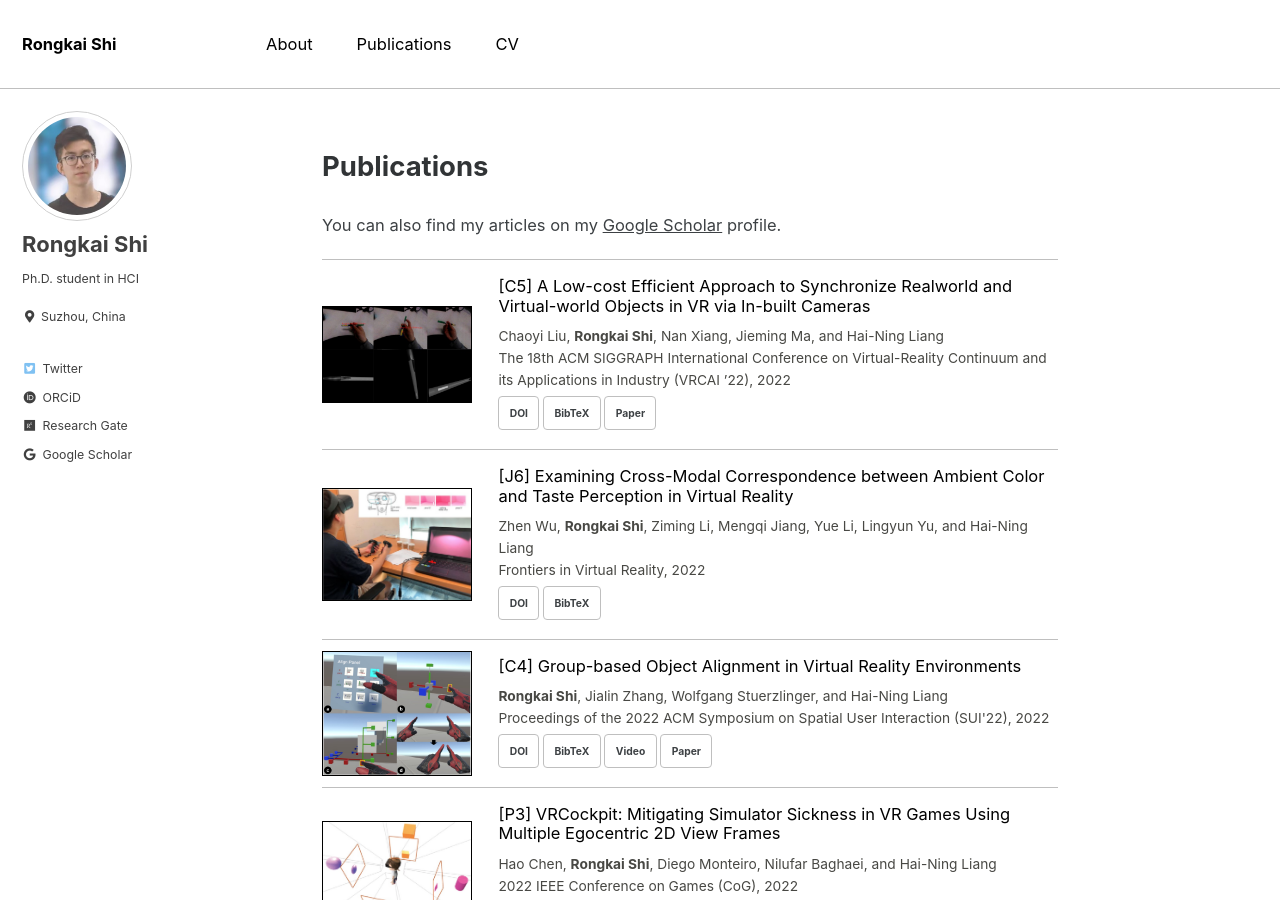
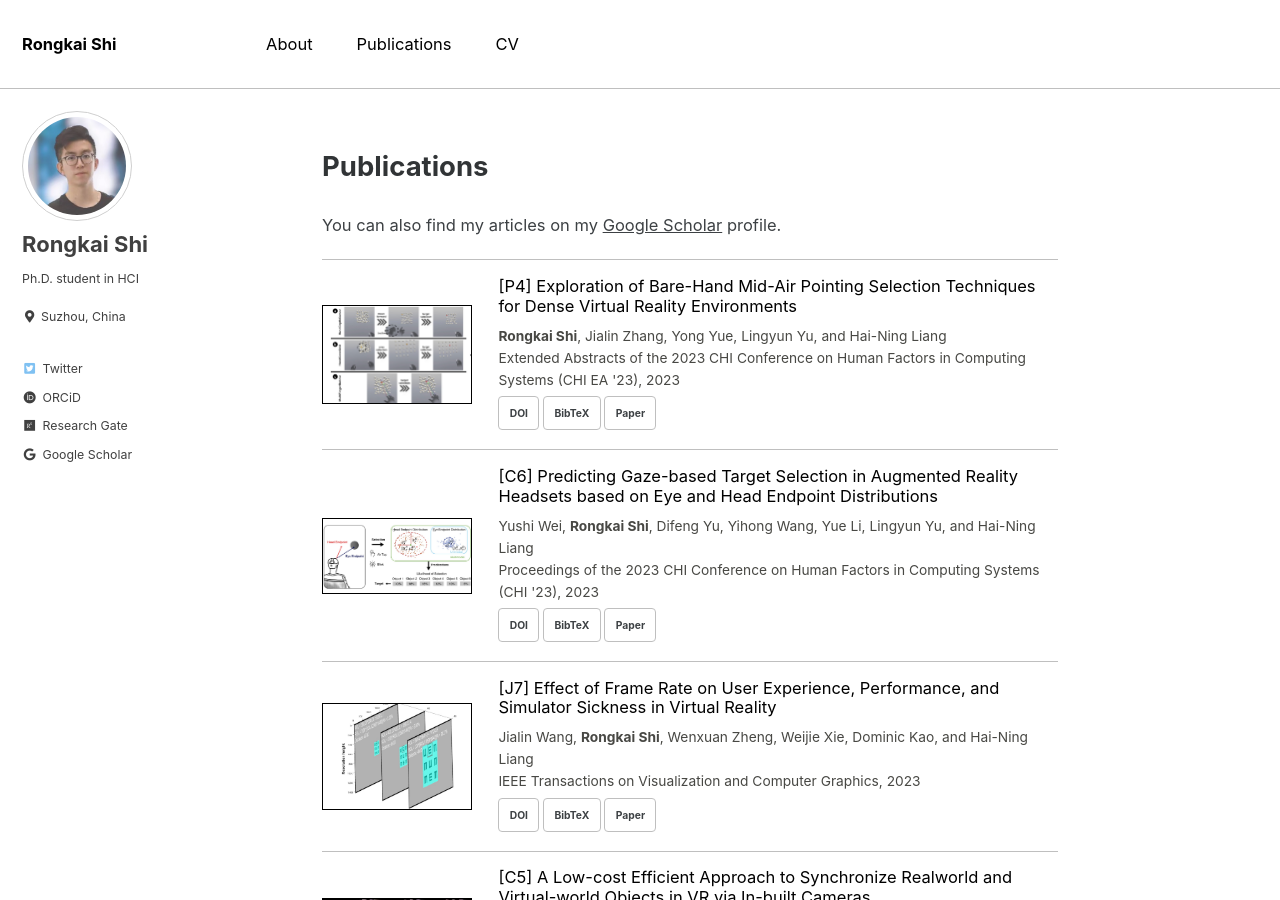
Before and after one commit to rongkaishi/rongkaishi.github.io, a Jekyll site: the page built from publications.html, in a window 1280 px wide and 900 px high. Built offline with Jekyll 4.4.1, drawn with Linux system fonts in a browser that asks for light colours; cached includes are drawn as plain includes.

Commit message:
UpdateMar23

```diff
--- a/_layouts/home.html
+++ b/_layouts/home.html
@@ -21,7 +21,7 @@ My research interests fall broadly into Human-Computer Interaction (HCI), with a
 
 <h3 class="archive__subtitle">Latest News</h3>
 <ul class="archive__selfdefine-content">
-  <li><b>Jan 2023</b>: Two papers were conditionally accepted at ACM CHI'23. Looking forward to good news. </li>
+  <li><b>Jan 2023</b>: Two papers were conditionally accepted at ACM CHI'23. </li>
   <li><b>Jan 2023</b>: One co-authored paper was accepted at IEEE VR'23 Journal Track. See you in Shanghai! <i class="far fa-laugh-squint"></i></li>
   <li><b>Dec 2022</b>: I won the <i class="fas fa-award"></i> best oral presentation award at XJTLU PGRS'22.</li>
   <li><b>Dec 2022</b>: I served as a virtual setup assistant for IEEE AIVR'22.</li>
--- /dev/null
+++ b/_publications/jialin-framerate23.md
@@ -0,0 +1,25 @@
+---
+layout: post
+title: "Effect of Frame Rate on User Experience, Performance, and Simulator Sickness in Virtual Reality"
+authors: Jialin Wang, <b>Rongkai Shi</b>, Wenxuan Zheng, Weijie Xie, Dominic Kao, and Hai-Ning Liang
+publication: IEEE Transactions on Visualization and Computer Graphics
+year: 2023
+doi: https://doi.org/10.1109/TVCG.2023.3247057
+pubtype: journal
+slug: jialin-framerate23
+indexnum: 15
+index: "[J7]"
+video: ""
+paperrep: true
+---
+
+
+@ARTICLE{10049694,<br/>
+  author={Wang, Jialin and Shi, Rongkai and Zheng, Wenxuan and Xie, Weijie and Kao, Dominic and Liang, Hai-Ning},<br/>
+  journal={IEEE Transactions on Visualization and Computer Graphics}, <br/>
+  title={Effect of Frame Rate on User Experience, Performance, and Simulator Sickness in Virtual Reality}, <br/>
+  year={2023},<br/>
+  volume={},<br/>
+  number={},<br/>
+  pages={1-11},<br/>
+  doi={10.1109/TVCG.2023.3247057}}
--- /dev/null
+++ b/_publications/rk-freehanddense23.md
@@ -0,0 +1,29 @@
+---
+layout: post
+title: "Exploration of Bare-Hand Mid-Air Pointing Selection Techniques for Dense Virtual Reality Environments"
+authors: <b>Rongkai Shi</b>, Jialin Zhang, Yong Yue, Lingyun Yu, and Hai-Ning Liang
+publication: Extended Abstracts of the 2023 CHI Conference on Human Factors in Computing Systems (CHI EA '23)
+year: 2023
+doi: https://doi.org/10.1145/3544549.3585615
+pubtype: poster
+slug: rk-freehanddense23
+indexnum: 17
+index: "[P4]"
+video: ""
+paperrep: true
+---
+
+@inproceedings{10.1145/3544549.3585615,<br/>
+author = {Shi, Rongkai and Zhang, Jialin and Yue, Yong and Yu, Lingyun and Liang, Hai-Ning},<br/>
+title = {Exploration of Bare-Hand Mid-Air Pointing Selection Techniques for Dense Virtual Reality Environments},<br/>
+year = {2023},<br/>
+isbn = {9781450394222},<br/>
+publisher = {Association for Computing Machinery},<br/>
+address = {New York, NY, USA},<br/>
+url = {https://doi.org/10.1145/3544549.3585615},<br/>
+doi = {10.1145/3544549.3585615},<br/>
+booktitle = {Extended Abstracts of the 2023 CHI Conference on Human Factors in Computing Systems},<br/>
+numpages = {7},<br/>
+location = {Hamburg, German},<br/>
+series = {CHI EA '23}<br/>
+}
--- /dev/null
+++ b/_publications/yushi-armodeling23.md
@@ -0,0 +1,30 @@
+---
+layout: post
+title: "Predicting Gaze-based Target Selection in Augmented Reality Headsets based on Eye and Head Endpoint Distributions"
+authors: Yushi Wei, <b>Rongkai Shi</b>, Difeng Yu, Yihong Wang, Yue Li, Lingyun Yu, and Hai-Ning Liang
+publication: Proceedings of the 2023 CHI Conference on Human Factors in Computing Systems (CHI '23)
+year: 2023
+doi: https://doi.org/10.1145/3544548.3581042
+pubtype: conference
+slug: yushi-armodeling23
+indexnum: 16
+index: "[C6]"
+video: ""
+paperrep: true
+---
+
+
+@inproceedings{10.1145/3544548.3581042,<br/>
+author = {Wei, Yushi and Shi, Rongkai and Yu, Difeng and Wang, Yihong and Li, Yue and Yu, Lingyun and Liang, Hai-Ning},<br/>
+title = {Predicting Gaze-based Target Selection in Augmented Reality Headsets based on Eye and Head Endpoint Distributions},<br/>
+year = {2023},<br/>
+isbn = {9781450394215},<br/>
+publisher = {Association for Computing Machinery},<br/>
+address = {New York, NY, USA},<br/>
+url = {https://doi.org/10.1145/3544548.3581042},<br/>
+doi = {10.1145/3544548.3581042},<br/>
+booktitle = {Proceedings of the 2023 CHI Conference on Human Factors in Computing Systems},<br/>
+numpages = {14},<br/>
+location = {Hamburg, German},<br/>
+series = {CHI '23}<br/>
+}
```
Also changed, not shown: assets/pubimg/jialin-framerate23.jpg (added), assets/pubimg/rk-freehanddense23.jpg (added), assets/pubimg/yushi-armodeling23.jpg (added), 4 other files.
